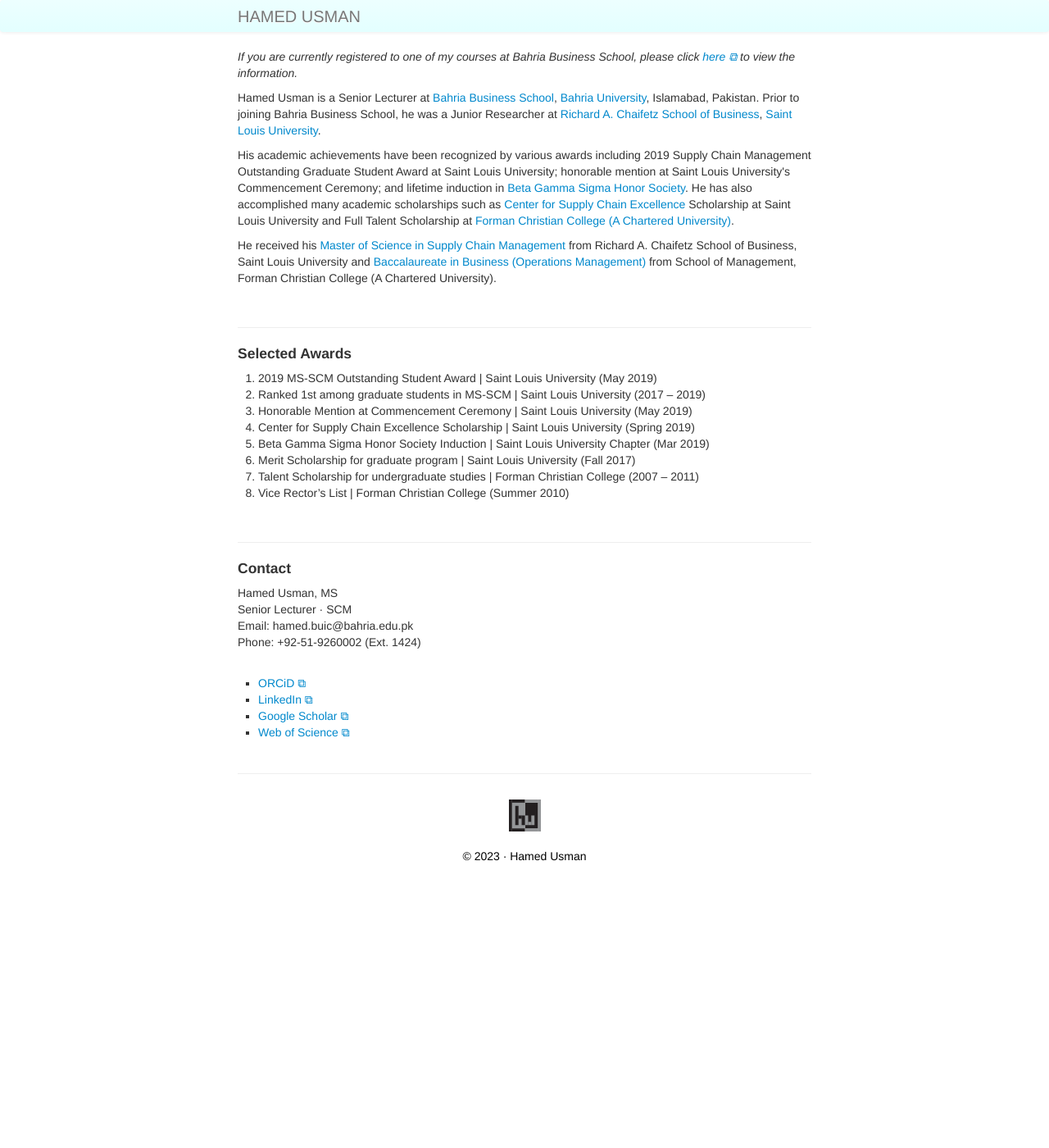
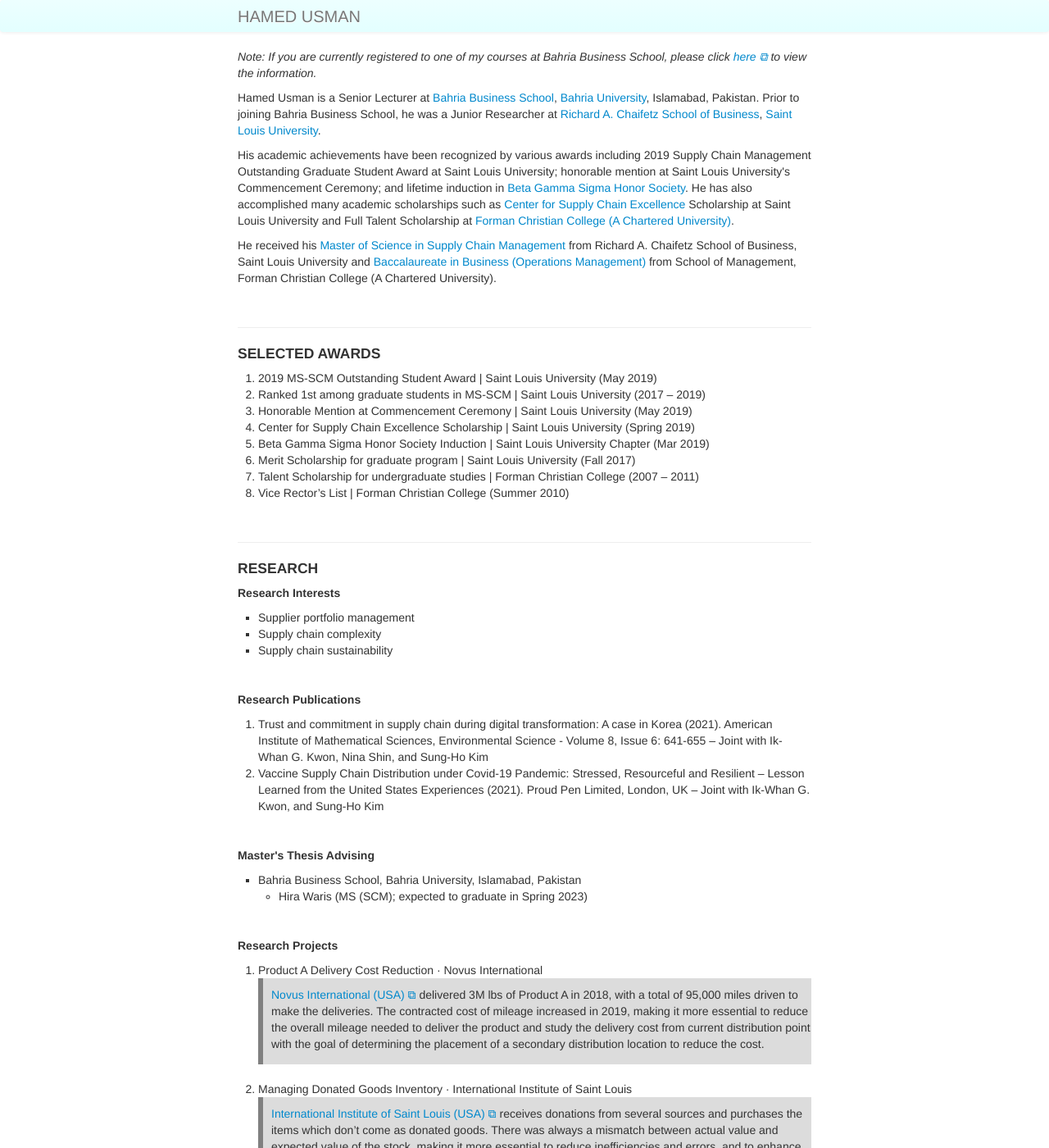
Before and after one commit to hamedusman/hamedusman.github.io, a Jekyll site: the page built from index.md, in a window 1280 px wide and 1400 px high. Shown: the whole window at 82% size. Built offline with Jekyll 4.4.1, drawn with Linux system fonts in a browser that asks for light colours; some of the changed text lies outside the part shown.

Commit message:
Update index.md

```diff
--- a/index.md
+++ b/index.md
@@ -9,7 +9,7 @@
 
 <br/>-->
 
-<p><i>If you are currently registered to one of my courses at Bahria Business School, please click <a href="https://101scm.github.io" target="_blank" rel="noopener noreferrer">here &#x29c9;</a> to view the information.</i></p>
+<p><i>Note: If you are currently registered to one of my courses at Bahria Business School, please click <a href="https://101scm.github.io" target="_blank" rel="noopener noreferrer">here &#x29c9;</a> to view the information.</i></p>
 <p>Hamed Usman is a Senior Lecturer at <a href="https://www.bahria.edu.pk/buic/bbs">Bahria Business School</a>, <a href="https://www.bahria.edu.pk">Bahria University</a>, Islamabad, Pakistan. Prior to joining Bahria Business School, he was a Junior Researcher at <a href="https://www.slu.edu/business">Richard A. Chaifetz School of Business</a>, <a href="https://www.slu.edu">Saint Louis University</a>.</p>
 <p>His academic achievements have been recognized by various awards including 2019 Supply Chain Management Outstanding Graduate Student Award at Saint Louis University; honorable mention at Saint Louis University's Commencement Ceremony; and lifetime induction in <a href="https://www.betagammasigma.org">Beta Gamma Sigma Honor Society</a>. He has also accomplished many academic scholarships such as <a href="https://www.slu.edu/business/centers/supply-chain-excellence/index.php">Center for Supply Chain Excellence</a> Scholarship at Saint Louis University and Full Talent Scholarship at <a href="https://www.fccollege.edu.pk">Forman Christian College (A Chartered University)</a>.</p>
 <p>He received his <a href="https://www.slu.edu/business/graduate/supply-chain-management">Master of Science in Supply Chain Management</a> from Richard A. Chaifetz School of Business, Saint Louis University and <a href="https://www.fccollege.edu.pk/baccalaureate-in-business/">Baccalaureate in Business (Operations Management)</a> from School of Management, Forman Christian College (A Chartered University).</p>
@@ -19,7 +19,7 @@
 
 ---
 
-<h4>Selected Awards</h4>
+<h4>SELECTED AWARDS</h4>
 <ol>
 <li>2019 MS-SCM Outstanding Student Award | Saint Louis University (May 2019)</li>
 <li>Ranked 1st among graduate students in MS-SCM | Saint Louis University	(2017 – 2019)</li>
@@ -36,6 +36,48 @@
 
 ---
 
+<h4>RESEARCH</h4>
+<h5>Research Interests</h5>
+<ul>
+<li>Supplier portfolio management</li>
+<li>Supply chain complexity</li>
+<li>Supply chain sustainability</li>
+</ul>
+
+
+<br/>
+
+<h5>Research Publications</h5>
+<ol>
+  <li>Trust and commitment in supply chain during digital transformation: A case in Korea (2021). American Institute of Mathematical Sciences, Environmental Science - Volume 8, Issue 6: 641-655 – Joint with Ik-Whan G. Kwon, Nina Shin, and Sung-Ho Kim</li>
+  <li>Vaccine Supply Chain Distribution under Covid-19 Pandemic: Stressed, Resourceful and Resilient – Lesson Learned from the United States Experiences (2021). Proud Pen Limited, London, UK – Joint with Ik-Whan G. Kwon, and Sung-Ho Kim</li>
+</ol>
+
+
+<br/>
+
+<h5>Master's Thesis Advising</h5>
+<ul><li>Bahria Business School, Bahria University, Islamabad, Pakistan</li>
+<ul style="list-style-type:circle;">
+  <li>Hira Waris (MS (SCM); expected to graduate in Spring 2023)</li>
+</ul>
+</ul>
+
+<br/>
+
+<h5>Research Projects</h5>
+<ol>
+<li>Product A Delivery Cost Reduction · Novus International</li>
+<div class="summary"><p><a href="http://www.novusint.com" target="_blank" rel="noopener noreferrer">Novus International (USA) &#x29c9;</a> delivered 3M lbs of Product A in 2018, with a total of 95,000 miles driven to make the deliveries. The contracted cost of mileage increased in 2019, making it more essential to reduce the overall mileage needed to deliver the product and study the delivery cost from current distribution point with the goal of determining the placement of a secondary distribution location to reduce the cost.</p></div>
+<br/>
+<li>Managing Donated Goods Inventory · International Institute of Saint Louis</li>
+<div class="summary"><p><a href="https://www.iistl.org" target="_blank" rel="noopener noreferrer">International Institute of Saint Louis (USA) &#x29c9;</a> receives donations from several sources and purchases the items which don’t come as donated goods. There was always a mismatch between actual value and expected value of the stock, making it more essential to reduce inefficiencies and errors, and to enhance inventory control and tracking, customer service and overall productivity.</p></div>
+
+<br/>
+
+---
+
+
 <h4>Contact</h4>
 Hamed Usman, MS <br/>
 Senior Lecturer · SCM <br/>
```
